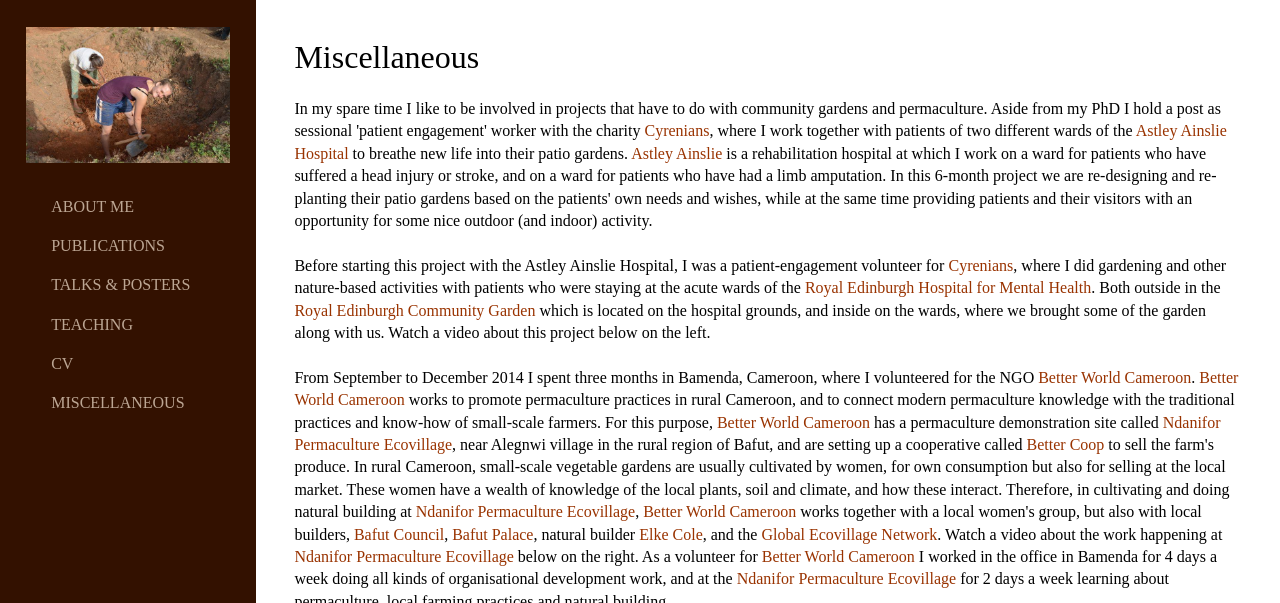
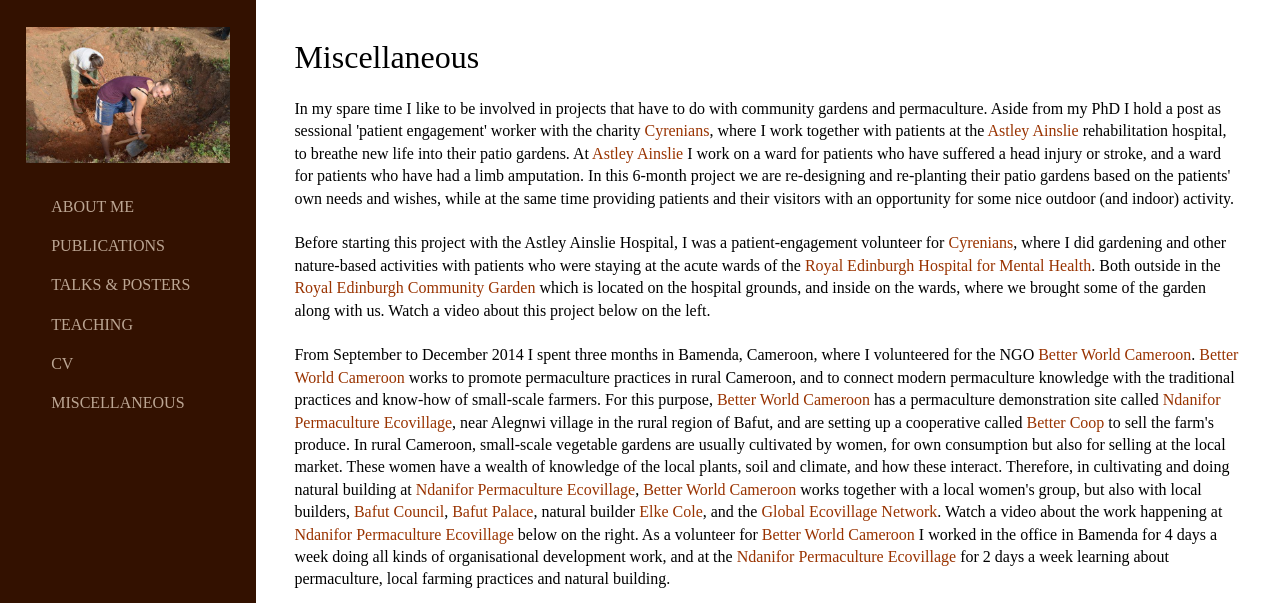
Before and after one commit to marieke-woensdregt/marieke-woensdregt.github.io, a Jekyll site: the page built from misc/index.html, in a window 1280 px wide and 900 px high, cut to the strip 0-603 px from the top of the window. Built offline with Jekyll 4.4.1, drawn with Linux system fonts in a browser that asks for light colours.

Commit message:
Update index.html

```diff
--- a/misc/index.html
+++ b/misc/index.html
@@ -7,12 +7,11 @@
 	<p>
 		In my spare time I like to be involved in projects that have to do with community gardens and permaculture.
 		Aside from my PhD I hold a post as sessional 'patient engagement' worker with the charity
-		<a href="http://cyrenians.scot/">Cyrenians</a>, where I work together with patients of two different wards of the
-		<a href="http://www.nhslothian.scot.nhs.uk/GoingToHospital/Locations/AstleyAinslieHospital/Pages/default.aspx">Astley Ainslie Hospital</a>
-		to breathe new life into their patio gardens.
+		<a href="http://cyrenians.scot/">Cyrenians</a>, where I work together with patients at the
 		<a href="http://www.nhslothian.scot.nhs.uk/GoingToHospital/Locations/AstleyAinslieHospital/Pages/default.aspx">Astley Ainslie</a>
-		is a rehabilitation hospital at which I work on a ward for patients who have suffered a head injury or stroke,
-		and on a ward for patients who have had a limb amputation.
+		rehabilitation hospital, to breathe new life into their patio gardens. At
+		<a href="http://www.nhslothian.scot.nhs.uk/GoingToHospital/Locations/AstleyAinslieHospital/Pages/default.aspx">Astley Ainslie</a>
+		I work on a ward for patients who have suffered a head injury or stroke, and a ward for patients who have had a limb amputation.
 		In this 6-month project we are re-designing and re-planting their patio gardens based on the patients' own needs and
 		wishes, while at the same time providing patients and their visitors with an opportunity for some nice outdoor
 		(and indoor) activity.
```
